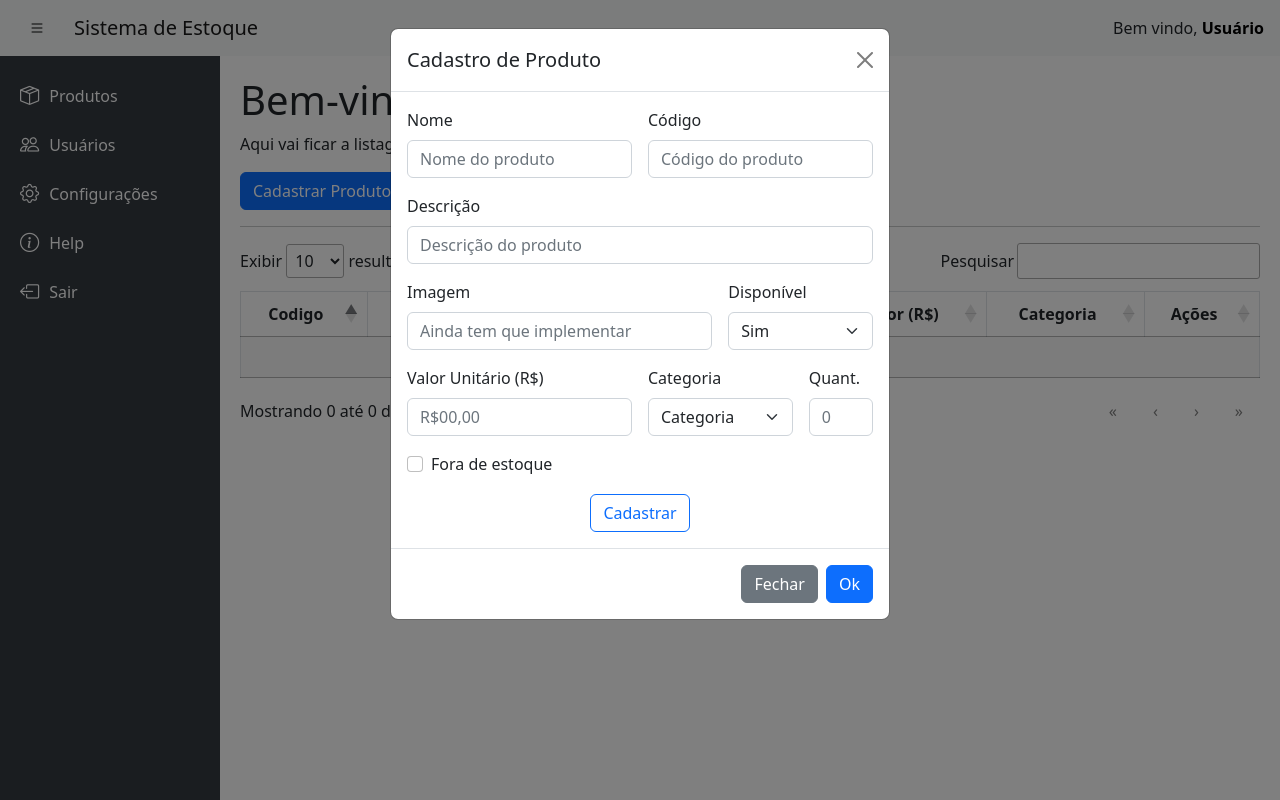
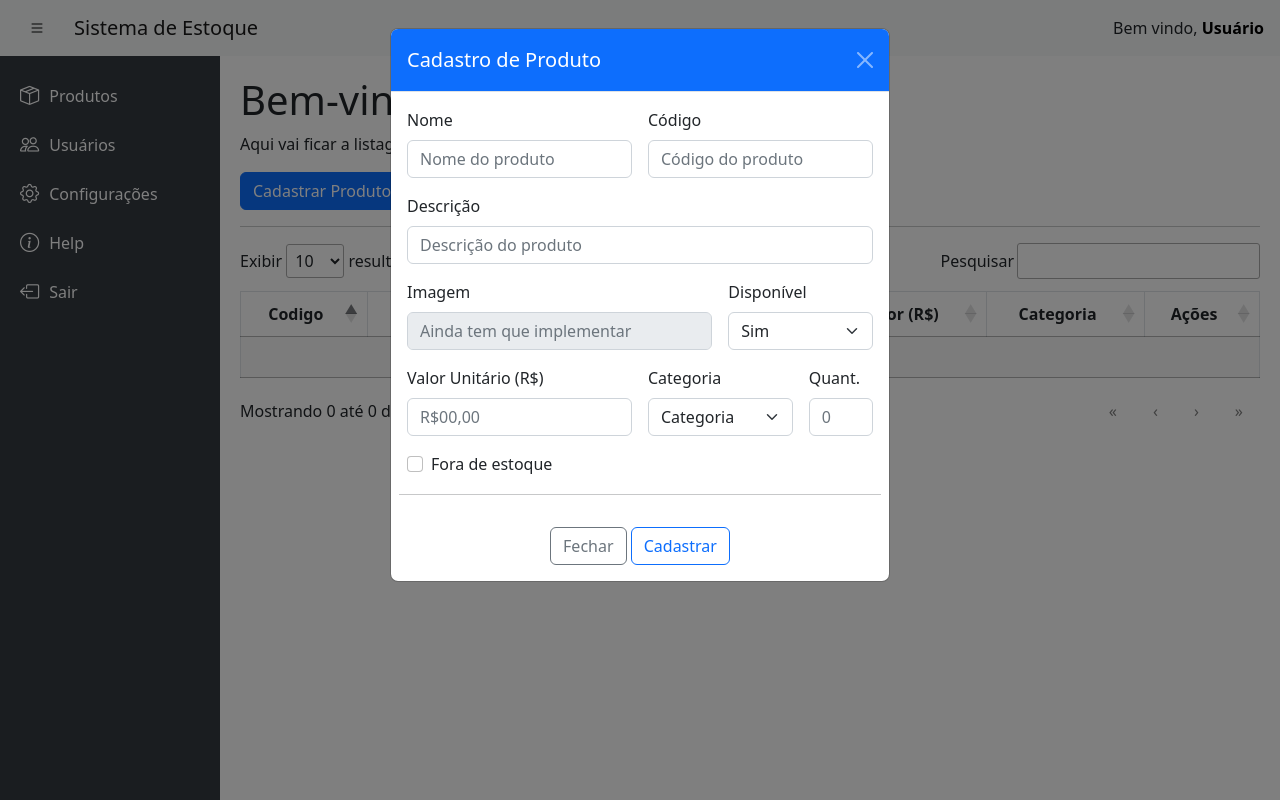
Before and after one commit to MatheusDums/sistema_estoque_web, a PHP site: page / in a window 1280 px wide, after a click on "Cadastrar Produto". Run offline with PHP 8.4, Linux system fonts and the light colour scheme; data that the repository does not hold is empty.

Commit message:
Modal de editar e editando corretamente.

```diff
--- a/api/config/cadastrar.php
+++ b/api/config/cadastrar.php
@@ -29,7 +29,7 @@ if(empty($dados_cadastro['nome']) || empty($dados_cadastro['codigo'])
         $resposta = [
             "status" => true,
             "message" => "<div class='alert alert-success alert-dismissible fade show' role='alert'>
-                Produto cadastrado com sucesso!
+                Produto <b>". $dados_cadastro['nome'] . "</b> cadastrado com sucesso!
                 <button type='button' class='btn-close' data-bs-dismiss='alert' aria-label='Close'></button>
             </div>"
         ];
--- a/api/config/listar.php
+++ b/api/config/listar.php
@@ -46,7 +46,7 @@ $stmtFiltered->execute();
 $totalFiltrado = $stmtFiltered->fetch(PDO::FETCH_ASSOC)['total'];
 
 // Consulta final com LIMIT
-$listar = "SELECT nome, codigo, estoque, quantidade, valor, categoria
+$listar = "SELECT id, nome, codigo, estoque, quantidade, valor, categoria
            FROM produtos
            $where
            ORDER BY $colunaOrdenar $orderDir
@@ -62,6 +62,7 @@ $result_listar->execute();
 // Monta array de dados
 $dados = [];
 while ($row_usuario = $result_listar->fetch(PDO::FETCH_ASSOC)) {
+    $id = $row_usuario['id'];
     $codigo = $row_usuario['codigo'];
     $nome = $row_usuario['nome'];
     $estoque = $row_usuario['estoque'];
@@ -75,9 +76,9 @@ while ($row_usuario = $result_listar->fetch(PDO::FETCH_ASSOC)) {
     $registro[] = $quantidade;
     $registro[] = $valor;
     $registro[] = $categoria;
-    $registro[] = "<button type='button' id='$codigo' class='btn btn-primary' onclick='visUser($codigo)'><i class='bi bi-list-columns'></i></button>
-                    <button type='button'  class='btn btn-secondary'><i class='bi bi-pencil-fill'></i></button>
-                    <button type='button' class='btn btn-danger'><i class='bi bi-trash'></i></button>";
+    $registro[] = "<button type='button' id='$id' class='btn btn-primary' onclick='visUser($id)'><i class='bi bi-list-columns'></i></button>
+                    <button type='button' id='$id' class='btn btn-secondary' onclick='editUser($id)'><i class='bi bi-pencil-fill'></i></button>
+                    <button type='button' id='$id' class='btn btn-danger' onclick='deleteUser($id)'><i class='bi bi-trash'></i></button>";
     $dados[] = $registro;
 }
 
--- a/index.php
+++ b/index.php
@@ -51,14 +51,15 @@
             <div class="modal fade" id="modal_cadastrar" tabindex="-1" aria-labelledby="exampleModalLabel" aria-hidden="true">
                 <div class="modal-dialog">
                     <div class="modal-content">
-                        <div class="modal-header">
+                        <div class="modal-header bg-primary text-white">
                             <h1 class="modal-title fs-5" id="staticBackdropLabel">Cadastro de Produto</h1>
-                            <button type="button" class="btn-close" data-bs-dismiss="modal" aria-label="Close"></button>
+                            <button type="button" class="btn-close btn-close-white" data-bs-dismiss="modal" aria-label="Close"></button>
                         </div>
                         <div class="modal-body">
                             <span id="msgAlertErroCad">
                             </span>
                             <form class="row g-3" method="POST" id="form_cadastro">
+                                <input type="hidden" id="id" name="id">
                                 <div class="col-md-6">
                                     <label for="inputname" class="form-label">Nome</label>
                                     <input type="text" class="form-control" id="inputname" name="nome"
@@ -79,7 +80,7 @@
 
                                 <div class="col-md-8">
                                     <label for="inputimg" class="form-label">Imagem</label>
-                                    <input type="text" class="form-control" id="inputimg" name="imagem"
+                                    <input type="text" class="form-control" id="inputimg" name="imagem" disabled
                                         placeholder="Ainda tem que implementar">
                                 </div>
 
@@ -119,16 +120,14 @@
                                         </label>
                                     </div>
                                 </div>
-
+                                <hr>
                                 <div class="col-12 text-center">
+                                    <button type="button" class="btn btn-outline-secondary" data-bs-dismiss="modal">Fechar</button>
                                     <button type="submit" class="btn btn-outline-primary">Cadastrar</button>
                                 </div>
+
                             </form>
 
-                        </div>
-                        <div class="modal-footer">
-                            <button type="button" class="btn btn-secondary" data-bs-dismiss="modal">Fechar</button>
-                            <button type="button" class="btn btn-primary">Ok</button>
                         </div>
                     </div>
                 </div>
@@ -151,6 +150,7 @@
                         <div class="modal-body">
                             <dl class="row g-3">
                                 <div class="col-md-6">
+                                    <input type="hidden" id="list_id" name="id">
                                     <dt class="fw-bold ">Código</dt>
                                     <dd class="text-dark"><span id="codigo"></span></dd>
                                 </div>
@@ -178,14 +178,105 @@
                                     <dt class="fw-bold ">Descrição</dt>
                                     <dd class="text-dark"><span id="descricao"></span></dd>
                                 </div>
+
+                                <hr>
+
+                                <div class="col-12 text-center">
+                                    <button type="button" class="btn btn-outline-secondary" data-bs-dismiss="modal">Fechar</button>
+                                </div>
                             </dl>
                         </div>
+                    </div>
+                </div>
+            </div>
 
-                        <!-- Rodapé -->
-                        <div class="modal-footer">
-                            <button type="button" class="btn btn-danger">Excluir</button>
-                            <button type="button"  class="btn btn-primary">Editar</button>
-                            <button type="button" class="btn btn-secondary" data-bs-dismiss="modal">Fechar</button>
+            <!-- Modal para Editar -->
+            <div class="modal fade" id="editModal" tabindex="-1" aria-labelledby="exampleModalLabel" aria-hidden="true">
+                <div class="modal-dialog">
+                    <div class="modal-content">
+                        <!-- Cabeçalho -->
+                        <div class="modal-header bg-primary text-white">
+                            <h5 class="modal-title" id="EditModalLabel">
+                                <i class='bi bi-pencil-fill me-2'></i> Editar Produto
+                            </h5>
+                            <button type="button" class="btn-close btn-close-white" data-bs-dismiss="modal" aria-label="Fechar"></button>
+                        </div>
+
+                        <!-- Corpo -->
+                        <div class="modal-body">
+                            <span id="msgAlertErroEdit">
+                            </span>
+                            <form class="row g-3" method="POST" id="form_editar">
+                                <input type="hidden" id="edit_id" name="id">
+
+                                <div class="col-md-6">
+                                    <label for="inputname" class="form-label">Nome</label>
+                                    <input type="text" class="form-control" id="edit_nome" name="nome"
+                                        placeholder="Nome do produto">
+                                </div>
+
+                                <div class="col-md-6">
+                                    <label for="inputcode" class="form-label">Código</label>
+                                    <input type="text" class="form-control" id="edit_codigo" name="codigo"
+                                        placeholder="Código do produto">
+                                </div>
+
+                                <div class="col-12">
+                                    <label for="inputdesc" class="form-label">Descrição</label>
+                                    <input type="text" class="form-control" id="edit_descricao" name="descricao"
+                                        placeholder="Descrição do produto">
+                                </div>
+
+                                <div class="col-md-8">
+                                    <label for="inputimg" class="form-label">Imagem</label>
+                                    <input type="text" class="form-control" id="edit_imagem" name="imagem" disabled
+                                        placeholder="Ainda tem que implementar">
+                                </div>
+
+                                <div class="col-md-4">
+                                    <label for="inputdisponivel" class="form-label">Disponível</label>
+                                    <select id="edit_disponivel" class="form-select" name="disponivel">
+                                        <option value="Sim" selected>Sim</option>
+                                        <option value="Não">Não</option>
+                                    </select>
+                                </div>
+
+                                <div class="col-md-6">
+                                    <label for="inputprice" class="form-label">Valor Unitário (R$)</label>
+                                    <input type="text" class="form-control" id="edit_valor" name="valor"
+                                        placeholder="R$00,00">
+                                </div>
+
+                                <div class="col-md-4">
+                                    <label for="inputcategoria" class="form-label">Categoria</label>
+                                    <select id="edit_categoria" class="form-select" name="categoria">
+                                        <option value="categoria" selected>Categoria</option>
+                                        <option value="...">...</option>
+                                    </select>
+                                </div>
+
+                                <div class="col-md-2">
+                                    <label for="inputquant" class="form-label">Quant.</label>
+                                    <input type="number" class="form-control" id="edit_quantidade" name="quantidade"
+                                        placeholder="0">
+                                </div>
+
+                                <div class="col-12">
+                                    <div class="form-check">
+                                        <input class="form-check-input" type="checkbox" id="edit_estoque" name=estoque" value="fora">
+                                        <label class="form-check-label" for="gridCheck">
+                                            Fora de estoque
+                                        </label>
+                                    </div>
+                                </div>
+                                <hr>
+                                <div class="col-12 text-center">
+                                    <button type="button" class="btn btn-outline-secondary" data-bs-dismiss="modal">Fechar</button>
+                                    <button type="submit" value="editar" class="btn btn-outline-warning">Editar</button>
+                                </div>
+
+                            </form>
+
                         </div>
                     </div>
                 </div>
```
Also changed, not shown: api/config/editar.php (added, +48 -0 lines), assets/js/main.js (+58 -5 lines).
